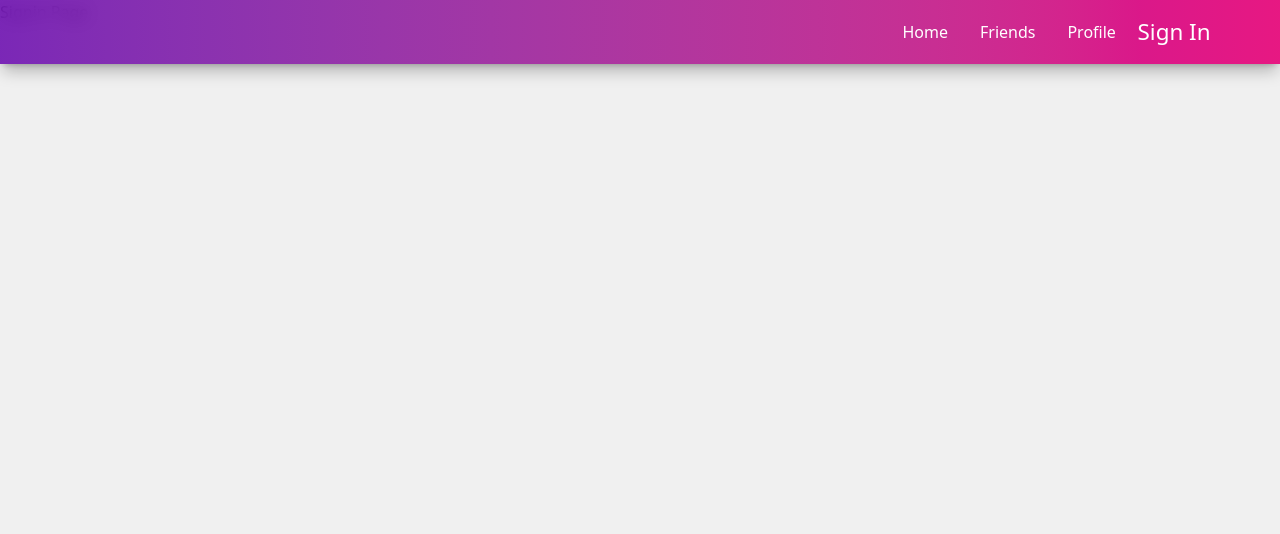
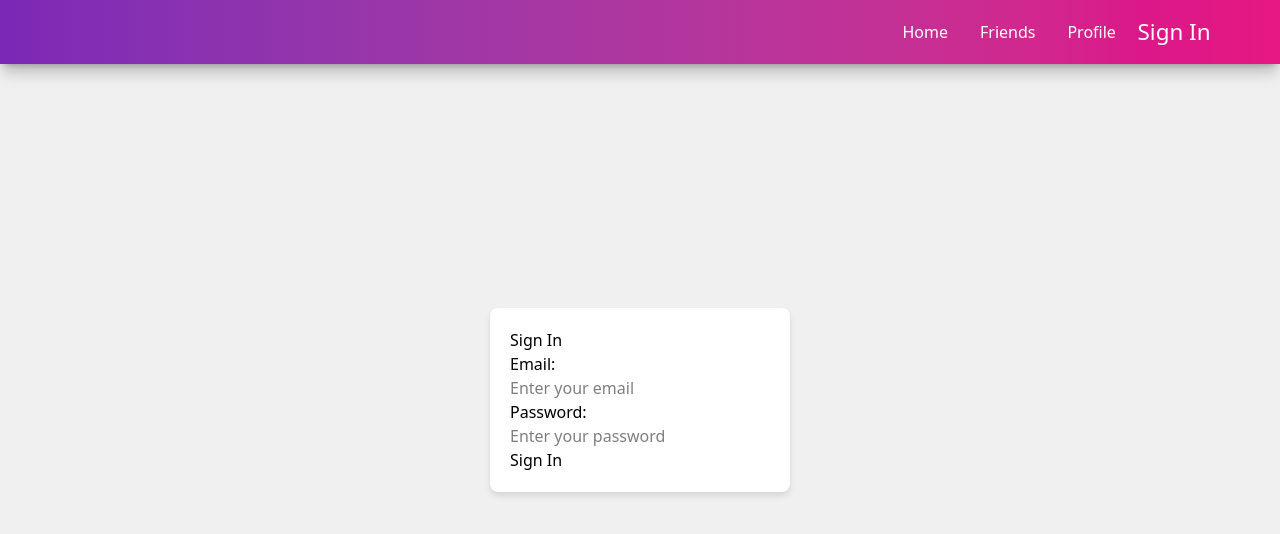
Before and after one commit to INFO442C-WIN2024/Group-5, a React (Vite) app: page /signin in a window 1280 px wide. Shown: the top 534 px of the page. Built offline with nearby package versions, Linux system fonts and the light colour scheme; no server answers.

Commit message:
sign in code, firebase

```diff
--- a/package.json
+++ b/package.json
@@ -10,7 +10,7 @@
     "preview": "vite preview"
   },
   "dependencies": {
-    "@tailwindcss/vite": "^4.0.9",
+    "firebase": "^11.4.0",
     "react": "^19.0.0",
     "react-dom": "^19.0.0",
     "react-router-dom": "^7.2.0",
@@ -18,6 +18,7 @@
   },
   "devDependencies": {
     "@eslint/js": "^9.19.0",
+    "@tailwindcss/vite": "^4.0.9",
     "@types/react": "^19.0.8",
     "@types/react-dom": "^19.0.3",
     "@vitejs/plugin-react": "^4.3.4",
--- a/src/Navbar.jsx
+++ b/src/Navbar.jsx
@@ -1,4 +1,7 @@
+import React, { useState, useEffect } from "react";
 import { Link, useLocation } from "react-router-dom";
+import { auth } from "./firebase";
+import { onAuthStateChanged } from "firebase/auth";
 
 function Navbar() {
   const location = useLocation();
@@ -10,6 +13,20 @@ function Navbar() {
       ? `${baseClass} text-pink-200 scale-140`
       : `${baseClass} hover:text-pink-200`;
   };
+
+  useEffect(() => {
+    const unsubscribe = onAuthStateChanged(auth, (user) => {
+      if (user) {
+        console.log("User is logged in:", user);
+      } else {
+        console.log("User is logged out");
+      }
+    });
+
+    return () => {
+      unsubscribe();
+    };
+  }, []);
 
   return (
     <nav className="fixed w-full top-0 bg-gradient-to-r from-purple-800/90 to-pink-600/90 backdrop-blur-sm shadow-lg shadow-black/25 z-10">
--- a/src/Signin.jsx
+++ b/src/Signin.jsx
@@ -1,5 +1,62 @@
-function Signin() {
-    return <h1>Signin Page</h1>;
-  }
+import React, { useState } from "react";
+import { signInWithEmailAndPassword } from "firebase/auth";
+import { auth } from "./firebase";
+import { useNavigate } from "react-router-dom";
+import './signin_style.css';
 
-  export default Signin;
+const SignIn = () => {
+  const [email, setEmail] = useState("");
+  const [password, setPassword] = useState("");
+  const [error, setError] = useState("");
+  const navigate = useNavigate();
+
+
+  const handleSubmit = async (e) => {
+    e.preventDefault();
+
+    try {
+      await signInWithEmailAndPassword(auth, email, password);
+      alert("Signed in successfully!");
+      navigate("/home");
+    } catch (err) {
+      console.error("Error signing in:", err.message);
+      setError("Failed to sign in. Please check your credentials.");
+    }
+  };
+
+  return (
+    <div className="center-container">
+          <div className="sign-in-form">
+            <h1>Sign In</h1>
+            <form onSubmit={handleSubmit}>
+              <div>
+                <label>Email:</label>
+                <input
+                  type="email"
+                  value={email}
+                  onChange={(e) => setEmail(e.target.value)}
+                  placeholder="Enter your email"
+                  required
+                />
+              </div>
+              <div>
+                <label>Password:</label>
+                <input
+                  type="password"
+                  value={password}
+                  onChange={(e) => setPassword(e.target.value)}
+                  placeholder="Enter your password"
+                  required
+                />
+              </div>
+
+              {error && <p style={{ color: "red" }}>{error}</p>} {}
+
+              <button type="submit">Sign In</button>
+            </form>
+          </div>
+        </div>
+      );
+};
+
+export default SignIn;
--- /dev/null
+++ b/src/firebase.js
@@ -0,0 +1,20 @@
+import { initializeApp } from "firebase/app";
+import { getAuth } from "firebase/auth";
+
+
+const firebaseConfig = {
+  apiKey: "AIzaSyBaAAApaZsgp197kmnX6KhP9Z8amePfQE0",
+  authDomain: "info442-518fd.firebaseapp.com",
+  projectId: "info442-518fd",
+  storageBucket: "info442-518fd.firebasestorage.app",
+  messagingSenderId: "125558132623",
+  appId: "1:125558132623:web:e22c4958a29a39ce9245fa",
+  measurementId: "G-CDSC2VQPSM"
+};
+
+
+const app = initializeApp(firebaseConfig);
+
+const auth = getAuth(app);
+
+export { auth };
--- /dev/null
+++ b/src/signin_style.css
@@ -0,0 +1,14 @@
+.center-container {
+    display: flex;
+    justify-content: center;
+    align-items: center;
+    height: 100vh;
+  }
+
+  .sign-in-form {
+    background: #fff;
+    padding: 20px;
+    border-radius: 8px;
+    box-shadow: 0 4px 6px rgba(0, 0, 0, 0.1);
+    width: 300px;
+  }
```
Also changed, not shown: draft/style.css (deleted), 1 other file (tests, documents, lock files or other folders).
